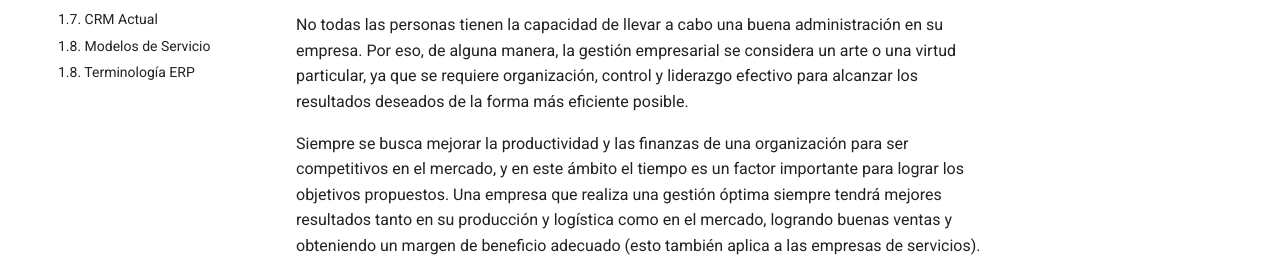
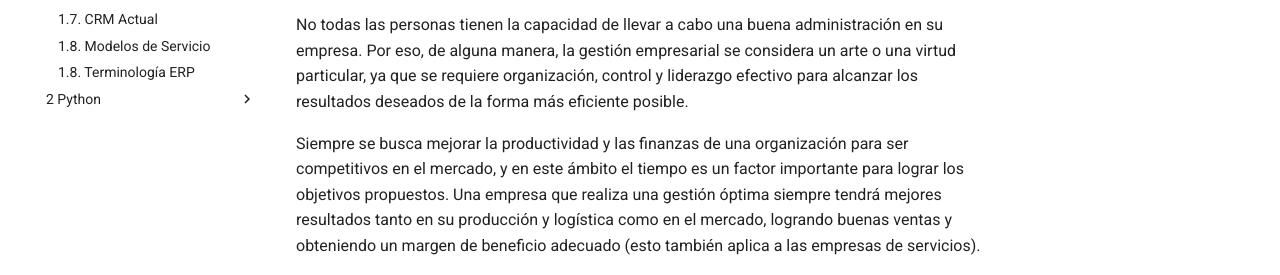
Before and after one commit to apuntes-sergio/sge, an MkDocs documentation site: the page built from docs/1_1_IntroduccionERP.md, in a window 1280 px wide. Shown: the part 444-719 px from the top of the page. Built offline with MkDocs 1.6.1 and Material for MkDocs 9.7.7, drawn with Linux system fonts in a browser that asks for light colours; some web fonts are replaced.

Commit message:
Uncomment Python section in mkdocs.

```diff
--- a/mkdocs.yml
+++ b/mkdocs.yml
@@ -86,15 +86,15 @@
     - 1_8_Modelos_Servicio.md
     - 1_9_Terminología.md
 
-  # - 2 Python:
-  # #  - 2_python.md
-  #   - 2_1_IntroduccionPython.md
-  # #  - 2_2_PrimerosPasosPython.md
-  #   - 2_2_ControlFlujo.md
-  #   - 2_3_EstructurasDatos.md
-  #   - 2_4_FuncionesExcepciones.md
-  #   - 2_5_ModulosPaquetes.md
-  #   - 2_6_ProgramacionOrientadaObjetos.md
+  - 2 Python:
+  #  - 2_python.md
+    - 2_1_IntroduccionPython.md
+  #  - 2_2_PrimerosPasosPython.md
+    - 2_2_ControlFlujo.md
+    - 2_3_EstructurasDatos.md
+    - 2_4_FuncionesExcepciones.md
+    - 2_5_ModulosPaquetes.md
+    - 2_6_ProgramacionOrientadaObjetos.md
 
   # - 3 Git:
   #   - 3_1_introduccion.md
```
